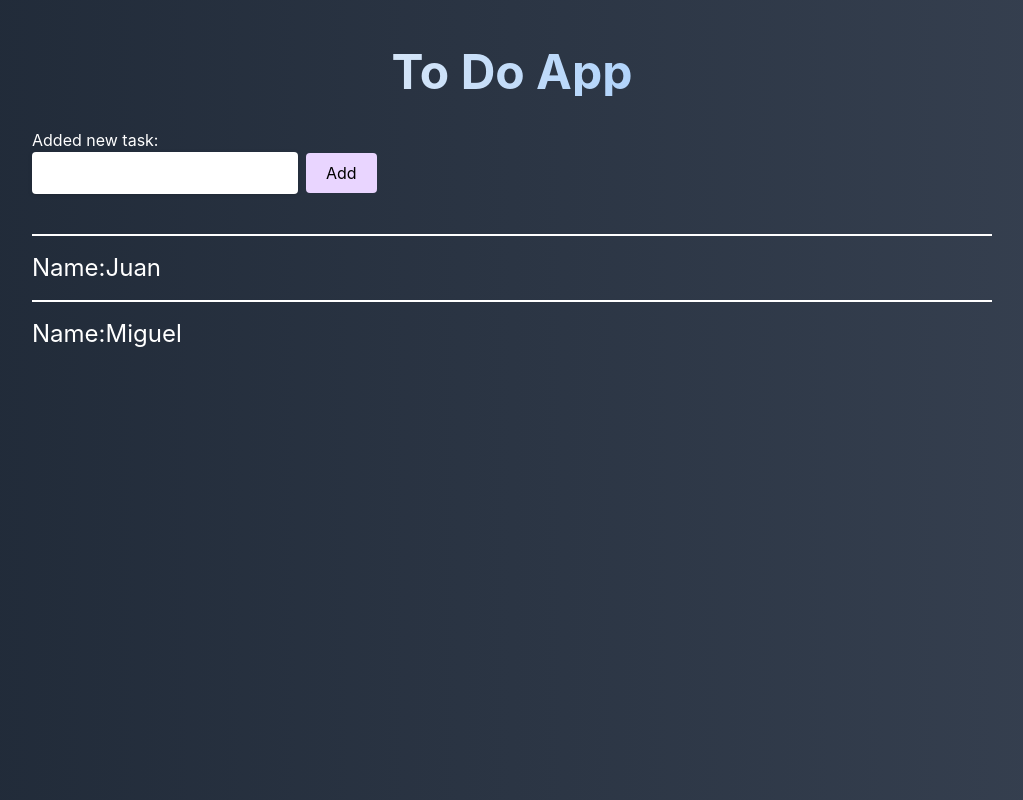
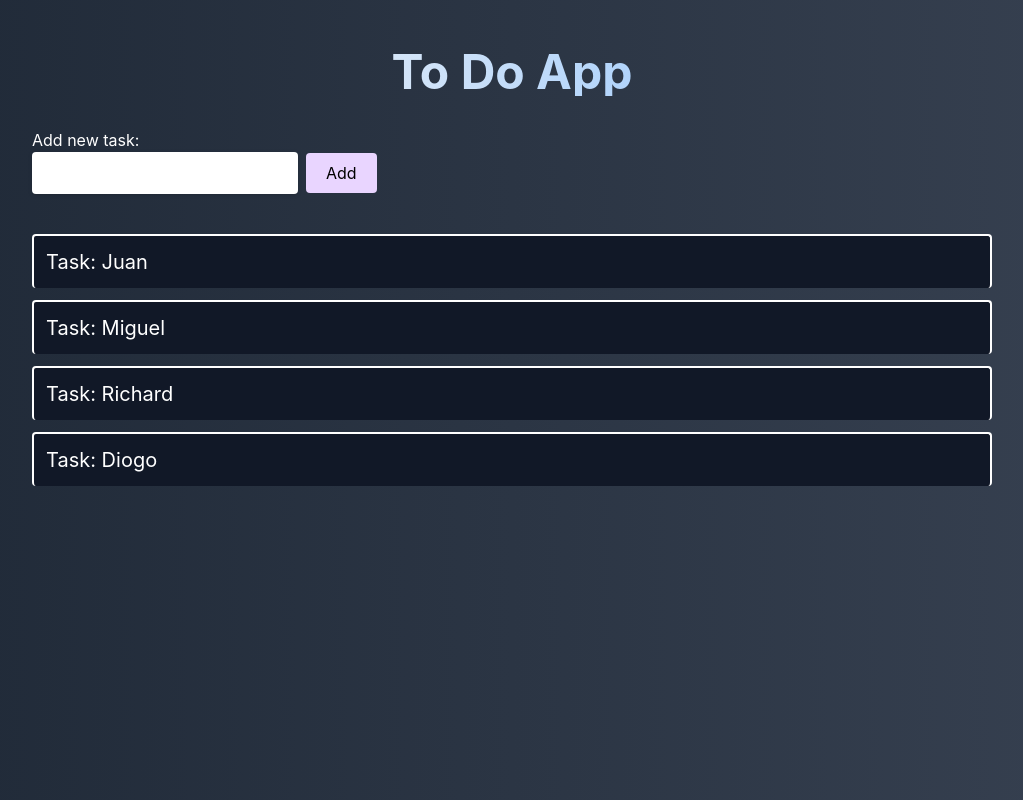
Before and after one commit to brpereiraa/TodoApp, a React (Create React App) app: page / in a window 1280 px wide. Shown: the whole page, without its empty margins (128-1151 px from the left). Built offline with nearby package versions, Linux system fonts and the light colour scheme.

Commit message:
Working with local storage.

```diff
--- a/src/components/todo.tsx
+++ b/src/components/todo.tsx
@@ -1,7 +1,7 @@
 export const Todo = (props:any) => {
   return (
-    <div className="border-solid border-white border-t-2 py-4">
-      <h1 className="text-2xl text-white">Name:{props.name}</h1>
+    <div className="bg-gray-900 px-3 border-solid border-white border-t-2 border-r-2 border-l-2 rounded py-3 mb-3">
+      <h1 className="text-xl text-white">Task: {props.name}</h1>
     </div>
   )
 }
--- a/src/data.json
+++ b/src/data.json
@@ -6,5 +6,13 @@
   {
     "id": 2,
     "name": "Miguel"
+  },
+  {
+    "id": 3,
+    "name": "Richard"
+  },
+  {
+    "id": 4,
+    "name": "Diogo"
   }
 ]
--- a/src/pages/index.tsx
+++ b/src/pages/index.tsx
@@ -1,23 +1,60 @@
 import "./style.css";
 import {Todo} from "../components/todo";
 import jsonData from "../data.json";
-import React, { useState } from "react";
+import React, { useState, useEffect } from "react";
 
 export const Index = (props:any) => {
-  const [data, setData] = useState(jsonData);
+  const [data, setData] = useState<any[]>([]);
+  const [value, setValue] = useState("");
+
+  const handleSubmit = (e:any) => {
+    e.preventDefault();
+    if(!value) return;
+    addData();
+    setValue("");
+    console.log()
+  }
+
+  const addData = () => {
+    const object = { id: data.length + 1, name: value };
+    const newData = [...data, object];
+
+    setData(newData);
+  }
+
+  useEffect(() => {
+    // Check if data exists in local storage
+    const storedData = localStorage.getItem("myData");
+    console.log(storedData);
+    if (storedData && storedData !== "[]") {
+      setData(JSON.parse(storedData));
+    } else {
+      // Set initial data from JSON file
+      setData(jsonData);
+    }
+  }, []);
+
+  useEffect(() => {
+    if(data.length) localStorage.setItem("myData", JSON.stringify(data));
+  }, [data, handleSubmit]);
+
   return (
     <div className="h-screen w-screen bg-gradient-to-r from-gray-800 to-gray-700">
       <h1 className="text-5xl font-bold text-center pt-12 bg-gradient-to-r from-gray-100 to-blue-300 bg-clip-text text-transparent w-2/4 m-auto">
         To Do App
       </h1>
       <div className="w-3/4 m-auto mt-8 rounded">
-        <p className="text-white">Added new task: </p>
-        <input className="p-2 rounded border border-transparent focus:outline-none focus:ring-2 focus:ring-purple-600 focus:border-transparent drop-shadow"/>
-        <button className="ml-2 p-2 px-5 rounded bg-purple-200 hover:bg-purple-700
-          hover:text-white focus:outline-none focus:ring-2 focus:ring-purple-600
-          focus:ring-opacity-50"> Add </button>
+        <form onSubmit={handleSubmit}>
+          <p className="text-white">Add new task: </p>
+          <input className="p-2 rounded border border-transparent
+            focus:outline-none focus:ring-2 focus:ring-purple-600 focus:border-transparent drop-shadow"
+            type="text" value={value} onChange={e => setValue(e.target.value)}/>
+          <button type="submit" className="ml-2 p-2 px-5 rounded bg-purple-200 hover:bg-purple-700
+            hover:text-white focus:outline-none focus:ring-2 focus:ring-purple-600
+            focus:ring-opacity-50"> Add </button>
+        </form>
       </div>
-      <div className="pt-10 w-3/4 m-auto">
+      <div className="pt-10 w-3/4 m-auto border-solid border-white">
         {data.map((info:any) => (
           <Todo name={info.name}/>
         ))}
```
